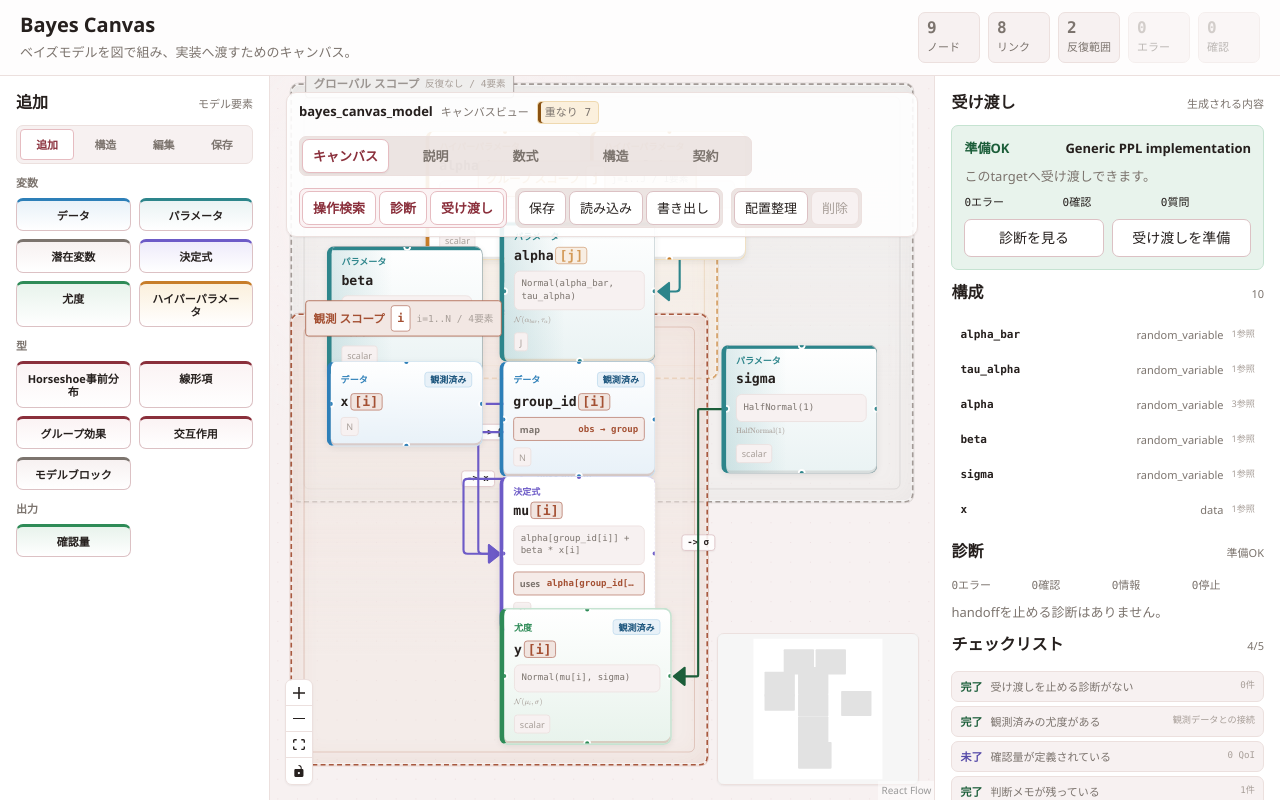
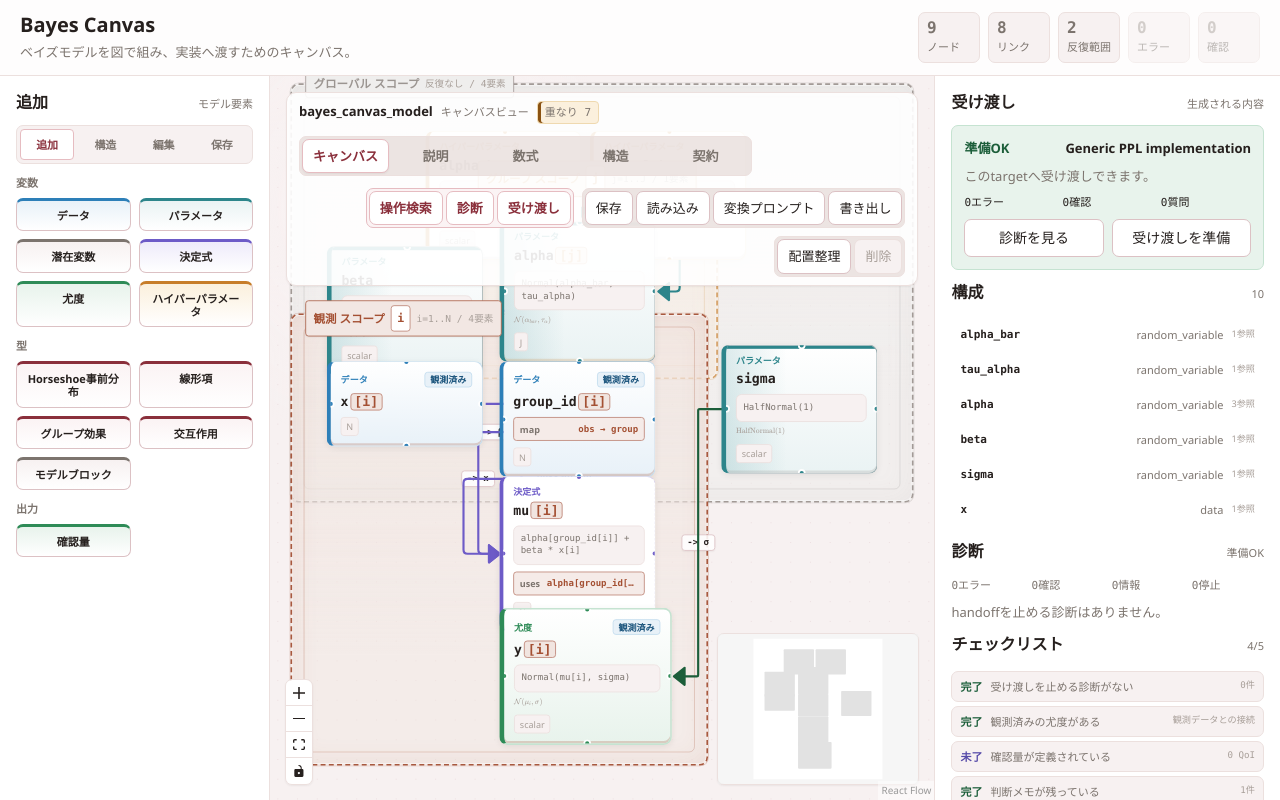
Before and after one commit to mryk814/bayes-canvas, a React (Vite) app in the folder app/: page / in a window 1280 px wide. Built offline with nearby package versions, Linux system fonts and the light colour scheme.

Commit message:
Restore external import prompt copy route (#118)

```diff
--- a/app/src/App.tsx
+++ b/app/src/App.tsx
@@ -3198,6 +3198,9 @@ export function App() {
                 <button type="button" onClick={handleImport}>
                   読み込み
                 </button>
+                <button type="button" onClick={copyExternalImportPrompt}>
+                  変換プロンプト
+                </button>
                 <button type="button" onClick={handleExport}>
                   書き出し
                 </button>
```
